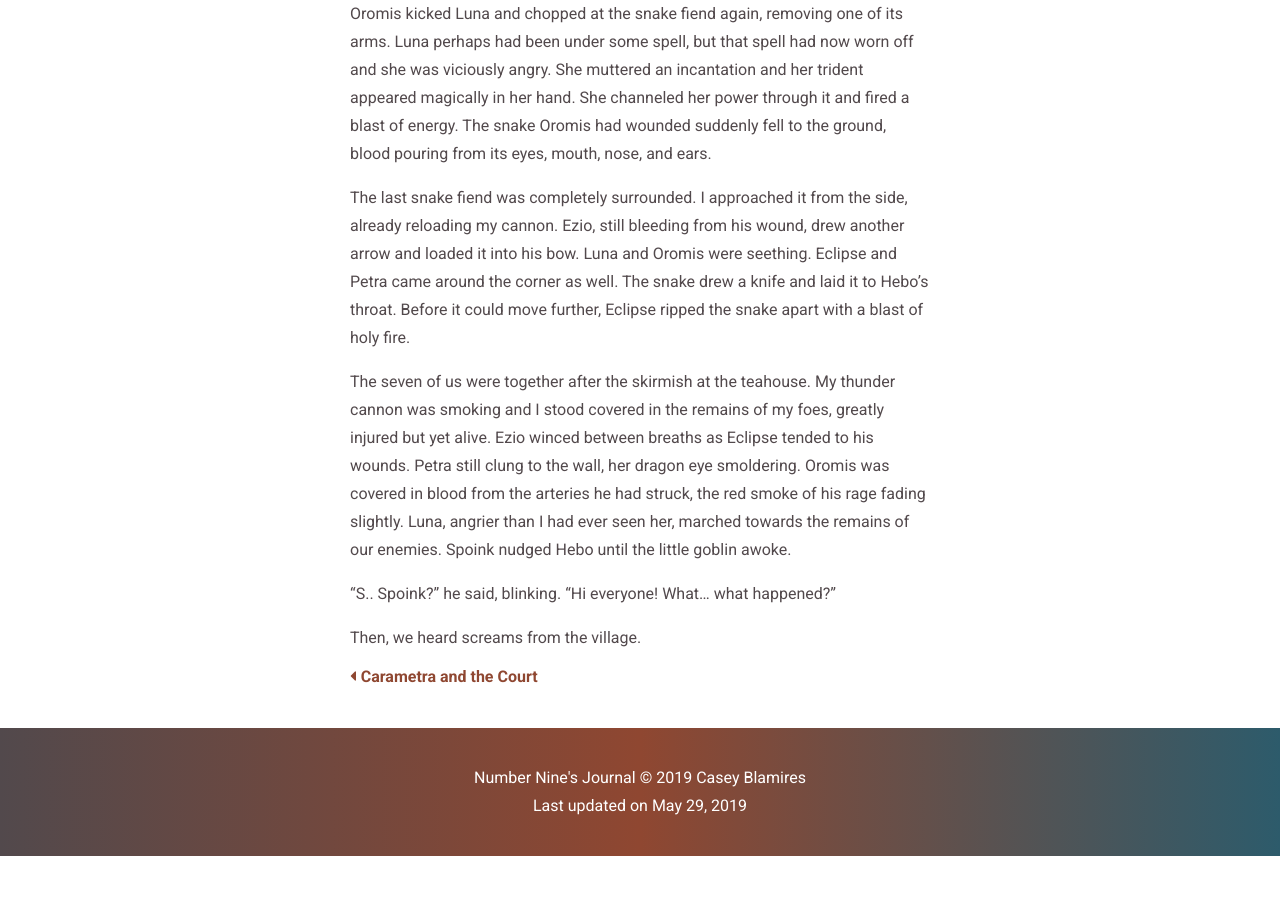
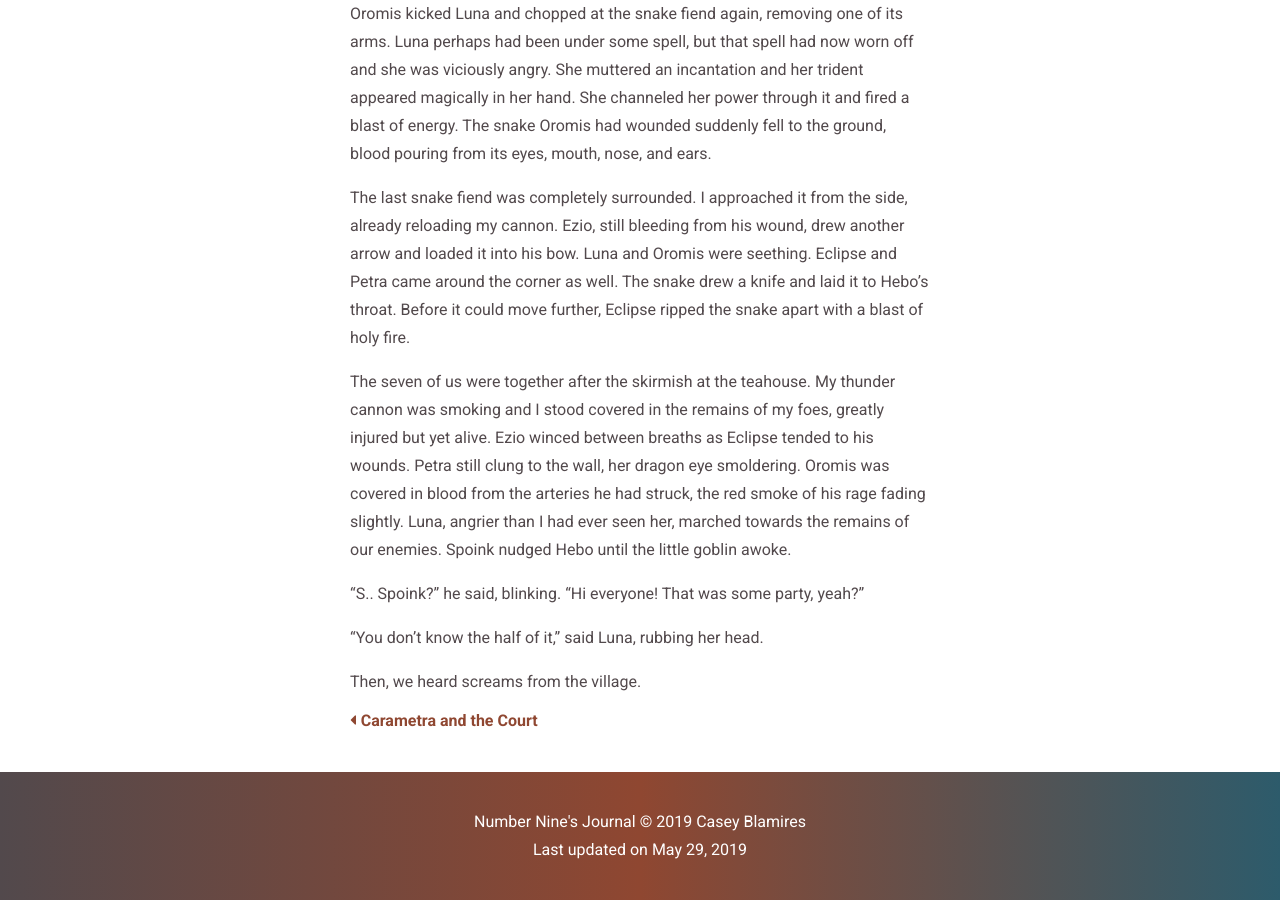
Before and after one commit to clblamires/ninesjournal, a Jekyll site: the page built from _posts/2019-05-28-trouble-in-the-teahouse.md, in a window 1280 px wide and 900 px high, scrolled down 5026 px. Built offline with Jekyll 4.4.1, drawn with Linux system fonts in a browser that asks for light colours; before the commit the page ends 5882 px from its top, so only the background shows below that.

Commit message:
Update Episodes “2019-05-28-trouble-in-the-teahouse”

```diff
--- a/_posts/2019-05-28-trouble-in-the-teahouse.md
+++ b/_posts/2019-05-28-trouble-in-the-teahouse.md
@@ -81,6 +81,8 @@ The last snake fiend was completely surrounded. I approached it from the side, a
 
 The seven of us were together after the skirmish at the teahouse. My thunder cannon was smoking and I stood covered in the remains of my foes, greatly injured but yet alive. Ezio winced between breaths as Eclipse tended to his wounds. Petra still clung to the wall, her dragon eye smoldering. Oromis was covered in blood from the arteries he had struck, the red smoke of his rage fading slightly. Luna, angrier than I had ever seen her, marched towards the remains of our enemies. Spoink nudged Hebo until the little goblin awoke.
 
-“S.. Spoink?” he said, blinking. “Hi everyone! What... what happened?”
+“S.. Spoink?” he said, blinking. “Hi everyone! That was some party, yeah?”
+
+"You don't know the half of it," said Luna, rubbing her head.
 
 Then, we heard screams from the village.
```
